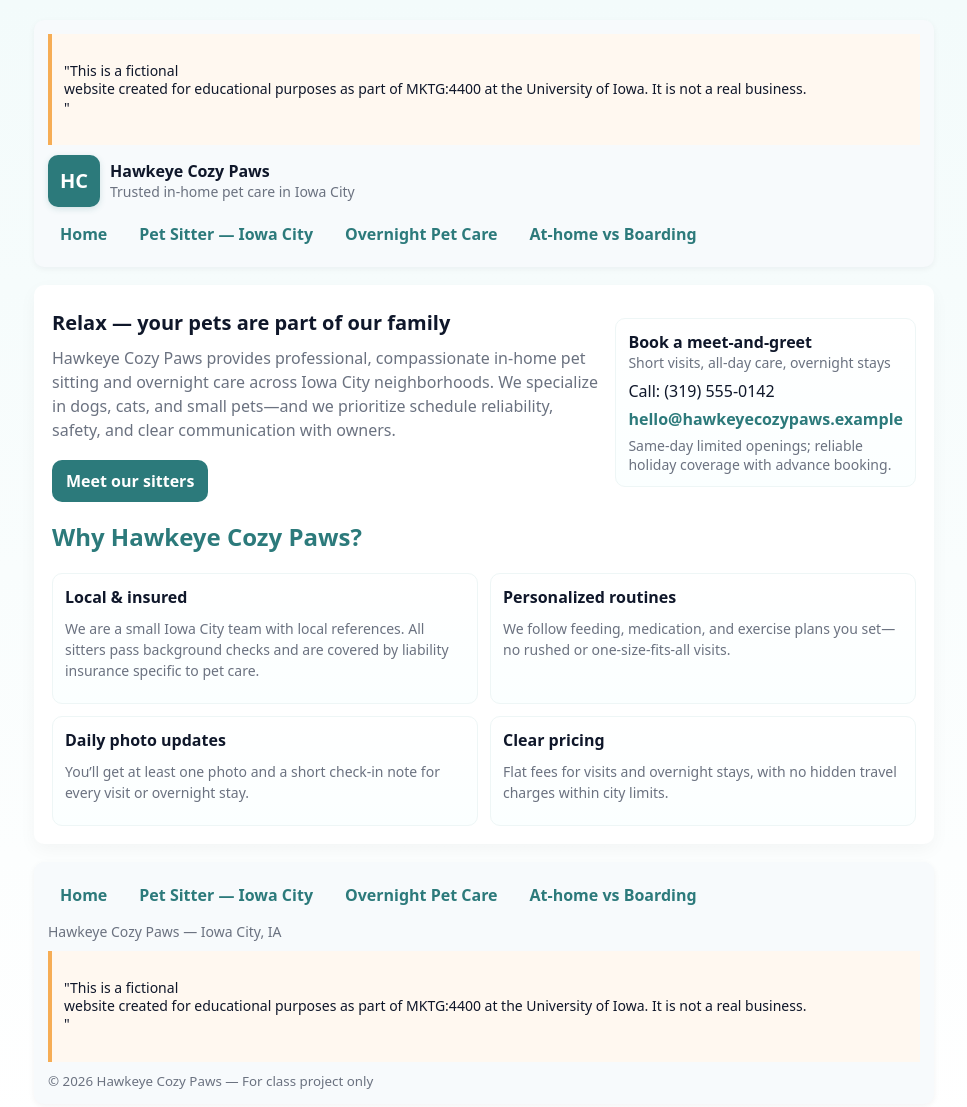
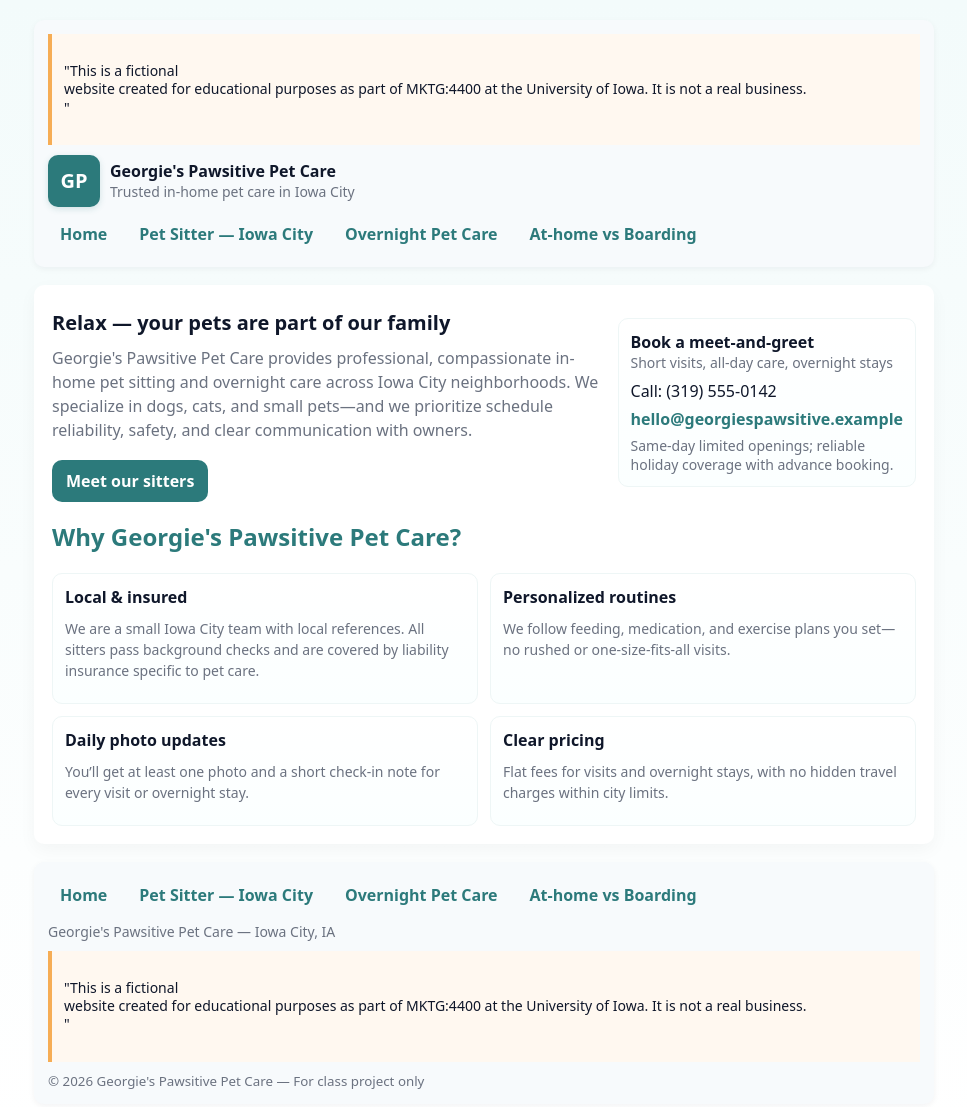
Before and after one commit to gslange/pet-sitting, a plain HTML site: page index.html in a window 1280 px wide. Shown: the whole page, without its empty margins (156-1123 px from the left). Drawn offline with Linux system fonts and the light colour scheme.

Commit message:
Rename business from Hawkeye Cozy Paws to Georgie's Pawsitive Pet Care

```diff
--- a/index.html
+++ b/index.html
@@ -3,7 +3,7 @@
 <head>
   <meta charset="utf-8" />
   <meta name="viewport" content="width=device-width,initial-scale=1" />
-  <title>Hawkeye Cozy Paws — Pet Sitting in Iowa City</title>
+  <title>Georgie's Pawsitive Pet Care — Pet Sitting in Iowa City</title>
   <style>
     :root{
       --accent:#2c7a7b;
@@ -111,9 +111,9 @@ website created for educational purposes as part of MKTG:4400 at the University
 "
       </div>
       <div class="brand">
-        <div class="logo" aria-hidden>HC</div>
+        <div class="logo" aria-hidden>GP</div>
         <div>
-          <div style="font-weight:800">Hawkeye Cozy Paws</div>
+          <div style="font-weight:800">Georgie's Pawsitive Pet Care</div>
           <div class="muted-small">Trusted in-home pet care in Iowa City</div>
         </div>
       </div>
@@ -130,7 +130,7 @@ website created for educational purposes as part of MKTG:4400 at the University
         <div style="flex:1">
           <h1>Relax — your pets are part of our family</h1>
           <p>
-            Hawkeye Cozy Paws provides professional, compassionate in-home pet sitting and overnight care
+            Georgie's Pawsitive Pet Care provides professional, compassionate in-home pet sitting and overnight care
             across Iowa City neighborhoods. We specialize in dogs, cats, and small pets—and we prioritize schedule
             reliability, safety, and clear communication with owners.
           </p>
@@ -142,7 +142,7 @@ website created for educational purposes as part of MKTG:4400 at the University
             <div class="muted-small">Short visits, all-day care, overnight stays</div>
             <div class="contact">
               <div>Call: (319) 555-0142</div>
-              <a href="mailto:hello@hawkeyecozypaws.example">hello@hawkeyecozypaws.example</a>
+              <a href="mailto:hello@georgiespawsitive.example">hello@georgiespawsitive.example</a>
               <div class="muted-small">Same-day limited openings; reliable holiday coverage with advance booking.</div>
             </div>
           </div>
@@ -150,7 +150,7 @@ website created for educational purposes as part of MKTG:4400 at the University
       </section>
 
       <section style="margin-top:18px">
-        <h2>Why Hawkeye Cozy Paws?</h2>
+        <h2>Why Georgie's Pawsitive Pet Care?</h2>
         <div class="grid">
           <div class="card">
             <strong>Local & insured</strong>
@@ -180,7 +180,7 @@ website created for educational purposes as part of MKTG:4400 at the University
           <a href="overnight-pet-care-iowa-city.html">Overnight Pet Care</a>
           <a href="at-home-vs-boarding-iowa-city.html">At-home vs Boarding</a>
         </nav>
-        <div class="muted-small">Hawkeye Cozy Paws — Iowa City, IA</div>
+        <div class="muted-small">Georgie's Pawsitive Pet Care — Iowa City, IA</div>
       </div>
 
       <div class="notice" style="margin:0">
@@ -189,7 +189,7 @@ website created for educational purposes as part of MKTG:4400 at the University
 "
       </div>
 
-      <small>&copy; 2026 Hawkeye Cozy Paws — For class project only</small>
+      <small>&copy; 2026 Georgie's Pawsitive Pet Care — For class project only</small>
     </footer>
   </div>
 </body>
```
